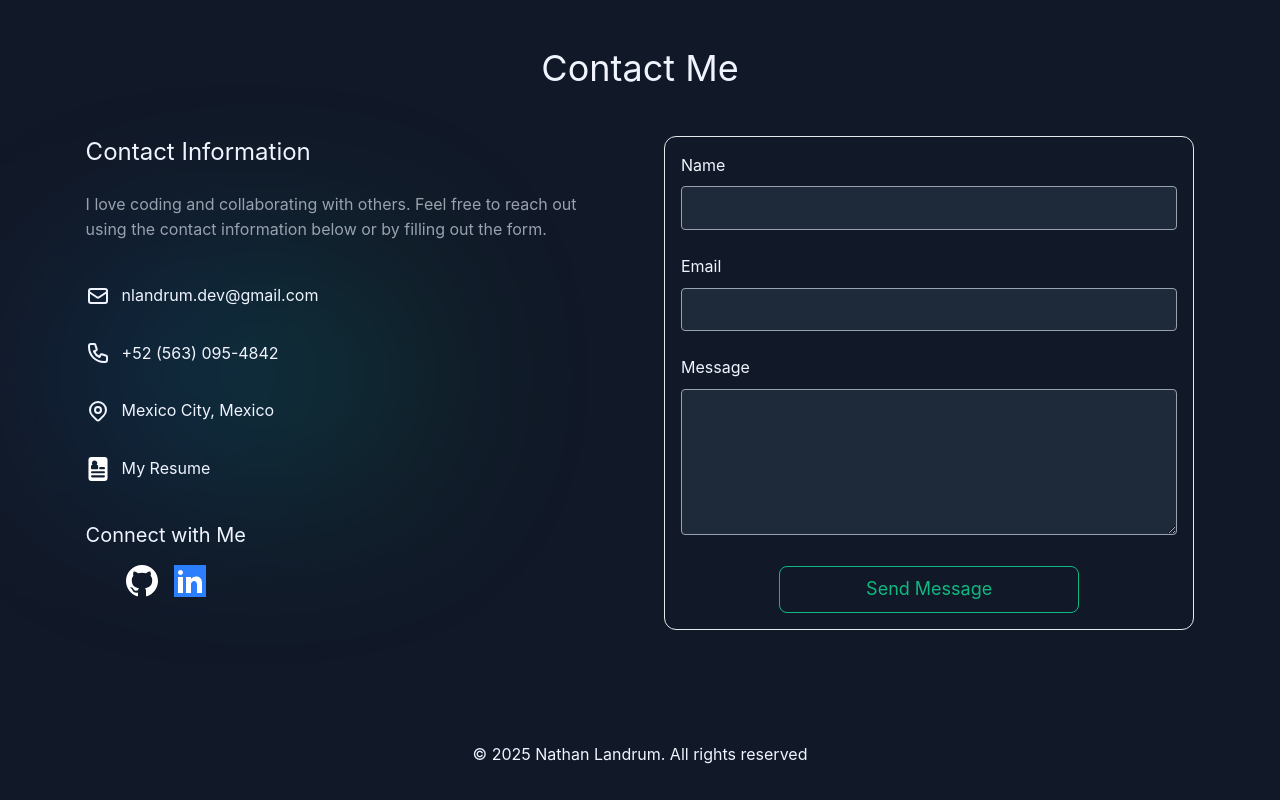
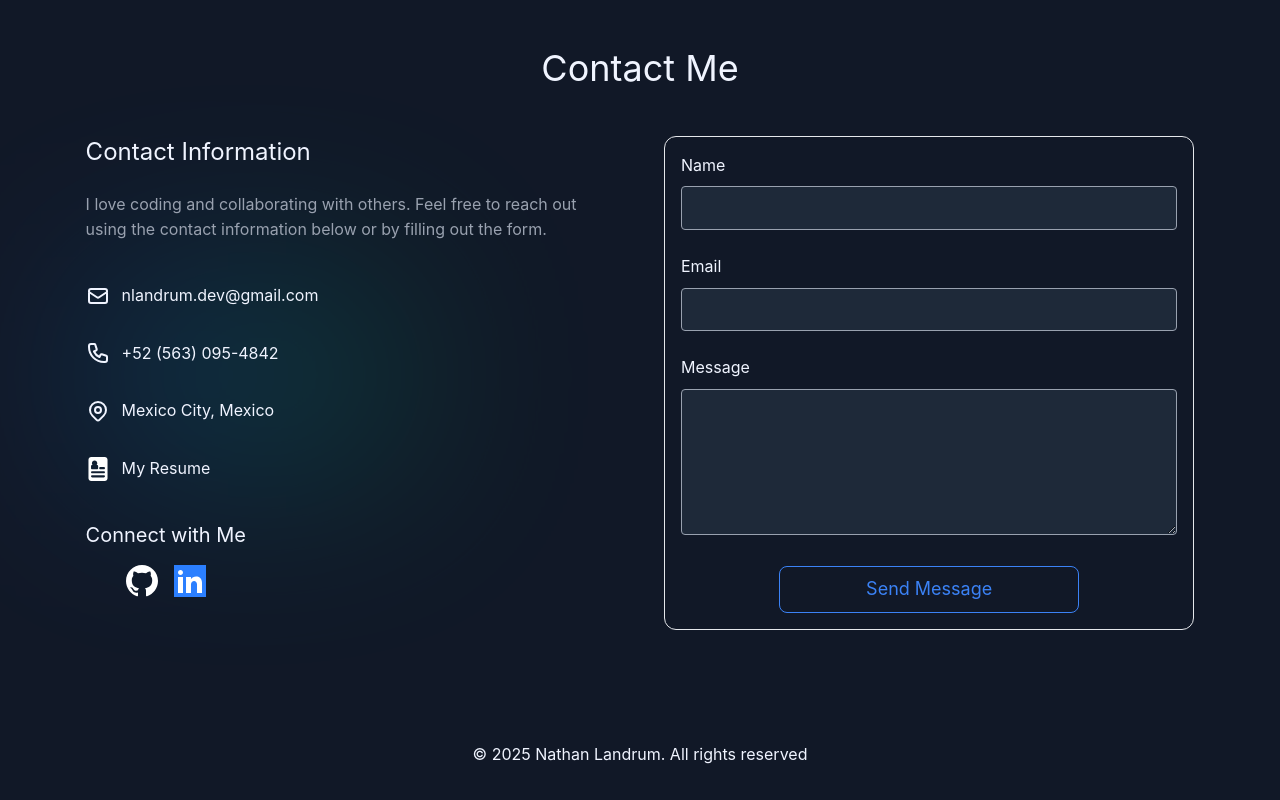
Before and after one commit to natelandrum/portfolio, a Nuxt app: page /about in a window 1280 px wide. Shown: the part 1608-2408 px from the top of the page. Built offline with nearby package versions, Linux system fonts and the light colour scheme.

Commit message:
Update style to match

```diff
--- a/components/Contact.vue
+++ b/components/Contact.vue
@@ -215,7 +215,7 @@
             <button
               type="submit"
               :disabled="isSubmitting"
-              class="self-center px-6 py-3 w-full max-w-[300px] font-bold border-2 green transition-all duration-500 delay-[400ms]"
+              class="self-center px-6 py-3 w-full max-w-[300px] font-bold border-2 blue transition-all duration-500 delay-[400ms]"
               :class="formVisible ? 'translate-y-0 opacity-100 scale-100' : 'translate-y-10 opacity-0 scale-95'"
             >
               <span v-if="isSubmitting">{{ t('contact.sending') }}</span>
```
